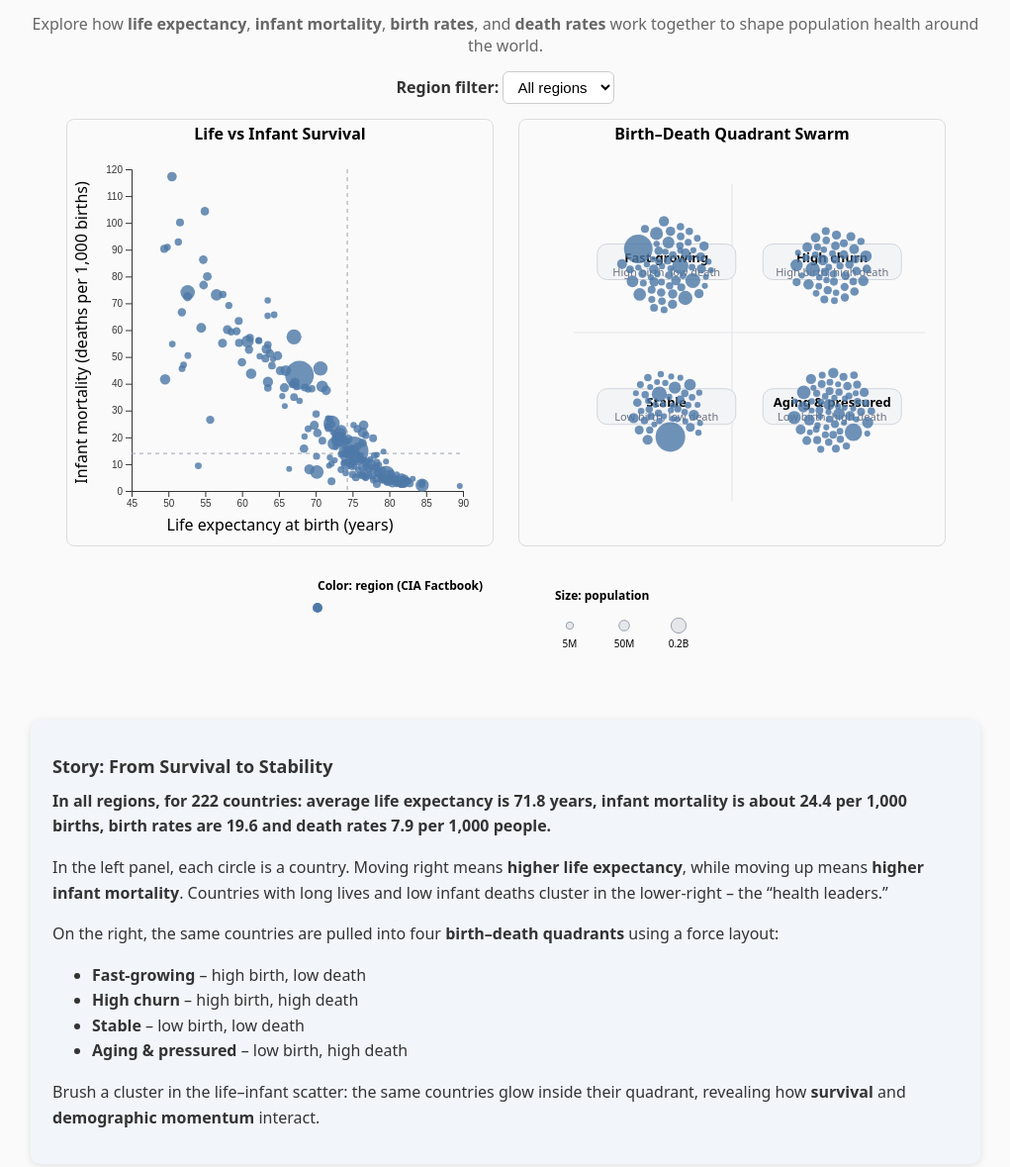
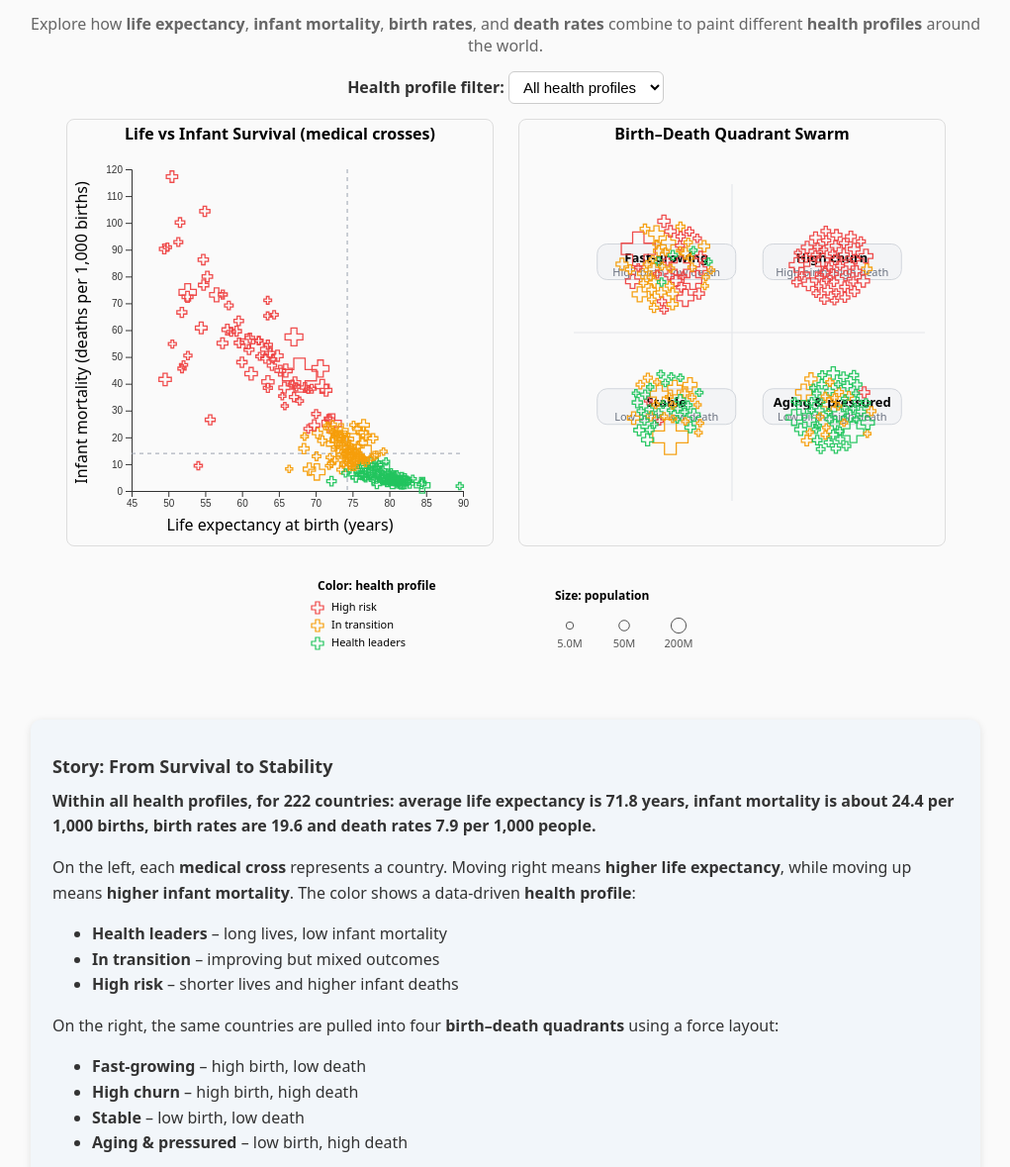
Before and after one commit to Rohh1/csc316final, a website: page dashboard.html in a window 1280 px wide. Shown: the part 147-1326 px from the top of the page at 99% size, without its empty margins (129-1150 px from the left). Drawn offline with nearby package versions, Linux system fonts and the light colour scheme; animation ran at ten frames a second.

Commit message:
Refactor Population Health Dashboard: update navigation comments, enhance subtitle and filter labels for clarity, and improve health profile descriptions in the story block.

```diff
--- a/dashboard.html
+++ b/dashboard.html
@@ -11,7 +11,7 @@
 </head>
 <body>
 
-<!-- Top navigation (same structure as other pages) -->
+<!-- Top navigation -->
 <nav class="top-nav">
     <a href="map.html" class="nav-item">Map Overview</a>
     <a href="scatter.html" class="nav-item">Migration vs Life Expectancy</a>
@@ -26,43 +26,47 @@
     <h1>Population Health Dashboard</h1>
     <p class="subtitle">
         Explore how <b>life expectancy</b>, <b>infant mortality</b>, <b>birth rates</b>, and <b>death rates</b>
-        work together to shape population health around the world.
+        combine to paint different <b>health profiles</b> around the world.
     </p>
 
     <!-- Controls -->
     <div id="controls">
-        <label for="filter"><b>Region filter:</b></label>
+        <label for="filter"><b>Health profile filter:</b></label>
         <select id="filter">
-            <!-- Options will be populated from the data's region values -->
-            <option value="all">All regions</option>
+            <option value="all">All health profiles</option>
         </select>
     </div>
 
-    <!-- Two coordinated panels: scatter + force "swarm" -->
+    <!-- Two coordinated panels -->
     <div id="dashboard">
         <div id="plot1" class="plot"></div>
         <div id="plot2" class="plot"></div>
     </div>
 
-    <!-- Legend for colours & population size -->
+    <!-- Legend -->
     <div id="legend-dashboard">
         <svg width="420" height="120"></svg>
     </div>
 
-    <!-- Story block with dynamic selection summary -->
+    <!-- Story block -->
     <div class="story-block">
         <h2>Story: From Survival to Stability</h2>
         <p id="selection-summary" style="margin-top:0; font-weight:600;">
-            Showing all countries – hover, brush, or filter to see how patterns change.
+            Showing all countries – hover, brush, or filter to see how health profiles shift.
         </p>
         <p>
-            In the left panel, each circle is a country. Moving right means <b>higher life expectancy</b>,
-            while moving up means <b>higher infant mortality</b>. Countries with long lives and low infant
-            deaths cluster in the lower-right – the “health leaders.”
+            On the left, each <b>medical cross</b> represents a country. Moving right means
+            <b>higher life expectancy</b>, while moving up means <b>higher infant mortality</b>.
+            The color shows a data-driven <b>health profile</b>:
         </p>
+        <ul>
+            <li><b>Health leaders</b> – long lives, low infant mortality</li>
+            <li><b>In transition</b> – improving but mixed outcomes</li>
+            <li><b>High risk</b> – shorter lives and higher infant deaths</li>
+        </ul>
         <p>
-            On the right, the same countries are pulled into four <b>birth–death quadrants</b> using a
-            force layout:
+            On the right, the same countries are pulled into four <b>birth–death quadrants</b>
+            using a force layout:
         </p>
         <ul>
             <li><b>Fast-growing</b> – high birth, low death</li>
@@ -71,8 +75,9 @@
             <li><b>Aging & pressured</b> – low birth, high death</li>
         </ul>
         <p>
-            Brush a cluster in the life–infant scatter: the same countries glow inside their quadrant,
-            revealing how <b>survival</b> and <b>demographic momentum</b> interact.
+            Brush a cluster in the left panel: those countries glow as medical crosses
+            inside their quadrant, revealing how <b>survival</b> and <b>demographic momentum</b>
+            interact for different health profiles.
         </p>
     </div>
 </div>
@@ -81,7 +86,7 @@
 <script src="js/dashboard.js"></script>
 
 <script>
-    // Auto-highlight active nav item based on URL
+    // Highlight active nav
     const path = window.location.pathname;
     document.querySelectorAll('.nav-item').forEach(link => {
         if (path.includes(link.getAttribute('href'))) {
--- a/js/dashboard.js
+++ b/js/dashboard.js
@@ -1,11 +1,11 @@
 // Population Health Dashboard
-// Linked scatter + force-directed "quadrant swarm"
+// Linked scatter + birth–death quadrant swarm with medical cross glyphs
 
 const width  = 430;
 const height = 430;
 const margin = { top: 50, right: 30, bottom: 55, left: 65 };
 
-// Shared tooltip (uses .tooltip styles from style.css)
+// Shared tooltip (uses .tooltip class from style.css)
 const tooltip = d3.select("body")
     .append("div")
     .attr("class", "tooltip")
@@ -15,12 +15,11 @@ const tooltip = d3.select("body")
 let data = [];
 let dotsScatter, dotsSwarm;
 let brushedCountries = new Set();
-let currentRegion = "all";
+let currentHealthTier = "all";
 let activeQuadrant = null;
 
-// Load CIA Factbook data
+// Load CIA Factbook data (ONLY using columns that exist in your CSV)
 d3.csv("data/cia_factbook.csv", d3.autoType).then(raw => {
-    // Basic cleaning: keep rows with all required fields
     data = raw.filter(d =>
         d.country &&
         !isNaN(d.life_exp_at_birth) &&
@@ -30,35 +29,56 @@ d3.csv("data/cia_factbook.csv", d3.autoType).then(raw => {
         d.population > 0
     );
 
-    // Region values straight from the dataset (e.g., "Africa", "Europe", etc.)
-    const regions = Array.from(new Set(data.map(d => d.region))).sort();
+    // ---------- HEALTH PROFILE CATEGORIES (from your health data only) ----------
+    // Use a simple score = life expectancy - infant mortality, then split into tertiles.
+    const scores = data.map(d => d.life_exp_at_birth - d.infant_mortality_rate).sort(d3.ascending);
+    const h1 = d3.quantile(scores, 0.33);
+    const h2 = d3.quantile(scores, 0.66);
+
+    const healthTiers = ["High risk", "In transition", "Health leaders"];
+
+    data.forEach(d => {
+        const s = d.life_exp_at_birth - d.infant_mortality_rate;
+        if (s <= h1) {
+            d.healthTier = "High risk";
+        } else if (s <= h2) {
+            d.healthTier = "In transition";
+        } else {
+            d.healthTier = "Health leaders";
+        }
+    });
+
+    // Color by health profile (health-ish palette)
     const color = d3.scaleOrdinal()
-        .domain(regions)
-        .range(d3.schemeTableau10.concat(d3.schemeSet3).slice(0, regions.length));
+        .domain(healthTiers)
+        .range(["#ef4444", "#f59e0b", "#22c55e"]); // red, amber, green
 
+    // Population → size scale (used to size the medical crosses)
     const rPop = d3.scaleSqrt()
         .domain(d3.extent(data, d => d.population))
         .range([3, 15]);
 
-    // ----- Populate region filter from data -----
+    const symbolSize = d => Math.PI * Math.pow(rPop(d.population), 2);
+
+    // ---------- Populate health profile dropdown ----------
     const filterSelect = d3.select("#filter");
     filterSelect.selectAll("option").remove();
     filterSelect.append("option")
         .attr("value", "all")
-        .text("All regions");
-    regions.forEach(region => {
+        .text("All health profiles");
+    healthTiers.forEach(tier => {
         filterSelect.append("option")
-            .attr("value", region)
-            .text(region);
+            .attr("value", tier)
+            .text(tier);
     });
 
     filterSelect.on("change", e => {
-        currentRegion = e.target.value;
+        currentHealthTier = e.target.value;
         updateStyles();
         updateSummary();
     });
 
-    // ----- Derived thresholds for quadrants -----
+    // ---------- Birth–death quadrants (same idea as before) ----------
     const medianBirth = d3.median(data, d => d.birth_rate);
     const medianDeath = d3.median(data, d => d.death_rate);
 
@@ -102,9 +122,7 @@ d3.csv("data/cia_factbook.csv", d3.autoType).then(raw => {
         d.quadrantLabel = quadrantConfig[key].label;
     });
 
-    // ---------------------------------------------------------------------
-    // Panel 1: Life expectancy vs infant mortality scatter
-    // ---------------------------------------------------------------------
+    // ---------- Panel 1: Life vs infant mortality (medical crosses) ----------
     const svg1 = d3.select("#plot1").append("svg")
         .attr("width", width)
         .attr("height", height);
@@ -121,6 +139,7 @@ d3.csv("data/cia_factbook.csv", d3.autoType).then(raw => {
     svg1.append("g")
         .attr("transform", `translate(0,${height - margin.bottom})`)
         .call(d3.axisBottom(x1));
+
     svg1.append("g")
         .attr("transform", `translate(${margin.left},0)`)
         .call(d3.axisLeft(y1));
@@ -139,16 +158,16 @@ d3.csv("data/cia_factbook.csv", d3.autoType).then(raw => {
         .attr("text-anchor", "middle")
         .text("Infant mortality (deaths per 1,000 births)");
 
-    // panel title
+    // title
     svg1.append("text")
         .attr("x", width / 2)
         .attr("y", 20)
         .attr("text-anchor", "middle")
         .style("font-weight", 600)
-        .text("Life vs Infant Survival");
+        .text("Life vs Infant Survival (medical crosses)");
 
-    // median lines for guidance (life & infant)
-    const medianLife = d3.median(data, d => d.life_exp_at_birth);
+    // median guide lines
+    const medianLife   = d3.median(data, d => d.life_exp_at_birth);
     const medianInfant = d3.median(data, d => d.infant_mortality_rate);
 
     svg1.append("line")
@@ -167,22 +186,25 @@ d3.csv("data/cia_factbook.csv", d3.autoType).then(raw => {
         .attr("stroke", "#9ca3af")
         .attr("stroke-dasharray", "4,4");
 
-    // dots
+    // medical cross glyphs
+    const crossSymbolScatter = d3.symbol()
+        .type(d3.symbolCross);
+
     dotsScatter = svg1.append("g")
-        .selectAll("circle")
+        .selectAll("path")
         .data(data)
-        .join("circle")
-        .attr("cx", d => x1(d.life_exp_at_birth))
-        .attr("cy", d => y1(d.infant_mortality_rate))
-        .attr("r", d => rPop(d.population))
-        .attr("fill", d => color(d.region))
-        .attr("fill-opacity", 0.9)
+        .join("path")
         .attr("class", "dot-scatter")
+        .attr("d", d => crossSymbolScatter.size(symbolSize(d))())
+        .attr("transform", d => `translate(${x1(d.life_exp_at_birth)},${y1(d.infant_mortality_rate)})`)
+        .attr("fill", "none")
+        .attr("stroke", d => color(d.healthTier))
+        .attr("stroke-width", 1.3)
         .on("mousemove", (event, d) => showTooltip(event, d))
-        .on("mouseleave", () => hideTooltip())
+        .on("mouseleave", hideTooltip)
         .on("click", (event, d) => focusSingleCountry(d.country));
 
-    // brushing on scatter
+    // brushing
     const brush = d3.brush()
         .extent([[margin.left, margin.top], [width - margin.right, height - margin.bottom]])
         .on("brush end", brushed);
@@ -212,14 +234,11 @@ d3.csv("data/cia_factbook.csv", d3.autoType).then(raw => {
         updateSummary();
     }
 
-    // ---------------------------------------------------------------------
-    // Panel 2: Force-directed birth–death quadrant swarm
-    // ---------------------------------------------------------------------
+    // ---------- Panel 2: Birth–death quadrant swarm (medical crosses) ----------
     const svg2 = d3.select("#plot2").append("svg")
         .attr("width", width)
         .attr("height", height);
 
-    // panel title
     svg2.append("text")
         .attr("x", width / 2)
         .attr("y", 20)
@@ -227,7 +246,7 @@ d3.csv("data/cia_factbook.csv", d3.autoType).then(raw => {
         .style("font-weight", 600)
         .text("Birth–Death Quadrant Swarm");
 
-    // faint quadrant grid
+    // quadrant grid
     svg2.append("line")
         .attr("x1", width / 2)
         .attr("x2", width / 2)
@@ -244,7 +263,6 @@ d3.csv("data/cia_factbook.csv", d3.autoType).then(raw => {
         .attr("stroke", "#e5e7eb")
         .attr("stroke-width", 1.2);
 
-    // quadrant labels
     const quadEntries = Object.entries(quadrantConfig);
     const quadLabelGroup = svg2.append("g")
         .attr("class", "quadrant-labels");
@@ -287,29 +305,31 @@ d3.csv("data/cia_factbook.csv", d3.autoType).then(raw => {
             .text(cfg.detail);
     });
 
-    // nodes for swarm layout (copy references so simulation can mutate x,y)
+    // copy data for simulation, carrying healthTier and quadrant info
     const nodes = data.map(d => Object.assign({}, d));
 
-    // initial positions near their quadrant centers (in pixel space)
     nodes.forEach(n => {
         const q = quadrantConfig[n.quadrantKey];
         n.x = margin.left + (width - margin.left - margin.right) * q.x;
         n.y = margin.top + (height - margin.top - margin.bottom) * q.y;
     });
 
+    const crossSymbolSwarm = d3.symbol().type(d3.symbolCross);
+
     dotsSwarm = svg2.append("g")
-        .selectAll("circle")
+        .selectAll("path")
         .data(nodes)
-        .join("circle")
-        .attr("r", d => rPop(d.population))
-        .attr("fill", d => color(d.region))
-        .attr("fill-opacity", 0.9)
+        .join("path")
         .attr("class", "dot-swarm")
+        .attr("d", d => crossSymbolSwarm.size(symbolSize(d))())
+        .attr("transform", d => `translate(${d.x},${d.y})`)
+        .attr("fill", "none")
+        .attr("stroke", d => color(d.healthTier))
+        .attr("stroke-width", 1.3)
         .on("mousemove", (event, d) => showTooltip(event, d))
-        .on("mouseleave", () => hideTooltip())
+        .on("mouseleave", hideTooltip)
         .on("click", (event, d) => focusSingleCountry(d.country));
 
-    // force simulation pulls nodes into quadrant clusters
     const sim = d3.forceSimulation(nodes)
         .force("x", d3.forceX(d => {
             const cfg = quadrantConfig[d.quadrantKey];
@@ -323,43 +343,43 @@ d3.csv("data/cia_factbook.csv", d3.autoType).then(raw => {
         .alpha(1)
         .alphaDecay(0.025)
         .on("tick", () => {
-            dotsSwarm
-                .attr("cx", d => d.x)
-                .attr("cy", d => d.y);
+            dotsSwarm.attr("transform", d => `translate(${d.x},${d.y})`);
         });
 
-    // ---------------------------------------------------------------------
-    // Legend (regions + population size)
-    // ---------------------------------------------------------------------
+    // ---------- Legend ----------
     const legendSvg = d3.select("#legend-dashboard svg");
     legendSvg.selectAll("*").remove();
 
-    const legendPadding = 16;
     const legendRegionX = 20;
     const legendRegionY = 20;
 
-    const regionLegend = legendSvg.append("g")
+    const profileLegend = legendSvg.append("g")
         .attr("transform", `translate(${legendRegionX},${legendRegionY})`);
 
-    regionLegend.append("text")
+    profileLegend.append("text")
         .attr("x", 0)
         .attr("y", -6)
         .style("font-size", 12)
         .style("font-weight", 600)
-        .text("Color: region (CIA Factbook)");
+        .text("Color: health profile");
 
-    regions.forEach((region, i) => {
-        const y = 12 + i * 16;
-        regionLegend.append("circle")
-            .attr("cx", 0)
-            .attr("cy", y)
-            .attr("r", 5)
-            .attr("fill", color(region));
-        regionLegend.append("text")
-            .attr("x", 12)
-            .attr("y", y + 4)
+    const crossLegendSymbol = d3.symbol().type(d3.symbolCross).size(80);
+
+    healthTiers.forEach((tier, i) => {
+        const y = 12 + i * 18;
+
+        profileLegend.append("path")
+            .attr("d", crossLegendSymbol())
+            .attr("transform", `translate(0,${y})`)
+            .attr("fill", "none")
+            .attr("stroke", color(tier))
+            .attr("stroke-width", 1.2);
+
+        profileLegend.append("text")
+            .attr("x", 14)
+            .attr("y", y + 3)
             .style("font-size", 11)
-            .text(region);
+            .text(tier);
     });
 
     const sizeLegend = legendSvg.append("g")
@@ -372,41 +392,41 @@ d3.csv("data/cia_factbook.csv", d3.autoType).then(raw => {
         .text("Size: population");
 
     const popSamples = [5_000_000, 50_000_000, 200_000_000];
+
     popSamples.forEach((p, i) => {
         const x = 15 + i * 55;
         const r = rPop(p);
+
         sizeLegend.append("circle")
             .attr("cx", x)
             .attr("cy", 20)
             .attr("r", r)
-            .attr("fill", "#e5e7eb")
-            .attr("stroke", "#9ca3af");
+            .attr("fill", "none")
+            .attr("stroke", "#555");
+
         sizeLegend.append("text")
             .attr("x", x)
             .attr("y", 42)
             .attr("text-anchor", "middle")
-            .style("font-size", 10)
-            .text(p >= 100_000_000 ? (p / 1_000_000_000).toFixed(1) + "B"
-                 : (p / 1_000_000).toFixed(0) + "M");
+            .style("font-size", 11)
+            .style("fill", "#555")
+            .text(d3.format(".2s")(p));
     });
 
-    // ---------------------------------------------------------------------
-    // Shared helpers
-    // ---------------------------------------------------------------------
-    const fmt1 = d3.format(".1f");
+    // ---------- Shared helpers ----------
+    const fmt1   = d3.format(".1f");
     const fmtPop = d3.format(",.0f");
 
     function showTooltip(event, d) {
-        const region = d.region || "Unknown region";
         const html = `
             <strong>${d.country}</strong><br/>
-            Region: ${region}<br/>
+            Health profile: ${d.healthTier}<br/>
             Life expectancy: ${fmt1(d.life_exp_at_birth)} years<br/>
             Infant mortality: ${fmt1(d.infant_mortality_rate)} / 1,000 births<br/>
             Birth rate: ${fmt1(d.birth_rate)} / 1,000 people<br/>
             Death rate: ${fmt1(d.death_rate)} / 1,000 people<br/>
             Population: ${fmtPop(d.population)}<br/>
-            Quadrant: ${d.quadrantLabel}
+            Birth–death quadrant: ${d.quadrantLabel}
         `;
         tooltip
             .style("display", "block")
@@ -419,10 +439,9 @@ d3.csv("data/cia_factbook.csv", d3.autoType).then(raw => {
         tooltip.style("display", "none");
     }
 
-    // Highlight a single country across both views when clicked
     function focusSingleCountry(countryName) {
         brushedCountries = new Set([countryName]);
-        activeQuadrant = null; // reset quadrant filter for clarity
+        activeQuadrant = null;
         updateStyles();
         updateSummary();
     }
@@ -431,12 +450,11 @@ d3.csv("data/cia_factbook.csv", d3.autoType).then(raw => {
         const hasBrush = brushedCountries.size > 0;
 
         dotsScatter
-            .attr("stroke", d => brushedCountries.has(d.country) ? "#111827" : "none")
-            .attr("stroke-width", d => brushedCountries.has(d.country) ? 1.6 : 0.7)
+            .attr("stroke-width", d => brushedCountries.has(d.country) ? 2 : 1.3)
             .attr("opacity", d => {
-                const regionOK   = (currentRegion === "all" || d.region === currentRegion);
+                const profileOK = (currentHealthTier === "all" || d.healthTier === currentHealthTier);
                 const quadrantOK = (!activeQuadrant || d.quadrantKey === activeQuadrant);
-                let base = (regionOK && quadrantOK) ? 0.9 : 0.08;
+                let base = (profileOK && quadrantOK) ? 0.95 : 0.1;
                 if (hasBrush) {
                     if (brushedCountries.has(d.country)) return 1.0;
                     base *= 0.4;
@@ -445,12 +463,11 @@ d3.csv("data/cia_factbook.csv", d3.autoType).then(raw => {
             });
 
         dotsSwarm
-            .attr("stroke", d => brushedCountries.has(d.country) ? "#111827" : "none")
-            .attr("stroke-width", d => brushedCountries.has(d.country) ? 1.6 : 0.7)
+            .attr("stroke-width", d => brushedCountries.has(d.country) ? 2 : 1.3)
             .attr("opacity", d => {
-                const regionOK   = (currentRegion === "all" || d.region === currentRegion);
+                const profileOK = (currentHealthTier === "all" || d.healthTier === currentHealthTier);
                 const quadrantOK = (!activeQuadrant || d.quadrantKey === activeQuadrant);
-                let base = (regionOK && quadrantOK) ? 0.9 : 0.08;
+                let base = (profileOK && quadrantOK) ? 0.95 : 0.1;
                 if (hasBrush) {
                     if (brushedCountries.has(d.country)) return 1.0;
                     base *= 0.4;
@@ -458,9 +475,9 @@ d3.csv("data/cia_factbook.csv", d3.autoType).then(raw => {
                 return base;
             });
 
-        // visual feedback on quadrant labels (bold active one)
+        // highlight active quadrant label border
         quadLabelGroup.selectAll("g").select("rect")
-            .attr("stroke", (d, i, nodes) => {
+            .attr("stroke", (d, i) => {
                 const key = quadEntries[i][0];
                 return (key === activeQuadrant) ? "#111827" : "#d1d5db";
             })
@@ -473,14 +490,14 @@ d3.csv("data/cia_factbook.csv", d3.autoType).then(raw => {
     function updateSummary() {
         const summaryEl = d3.select("#selection-summary");
 
-        const inRegion = d => (currentRegion === "all" || d.region === currentRegion);
-        const inQuad   = d => (!activeQuadrant || d.quadrantKey === activeQuadrant);
-        const inBrush  = d => (brushedCountries.size === 0 || brushedCountries.has(d.country));
+        const profileOK = d => (currentHealthTier === "all" || d.healthTier === currentHealthTier);
+        const quadOK    = d => (!activeQuadrant || d.quadrantKey === activeQuadrant);
+        const brushOK   = d => (brushedCountries.size === 0 || brushedCountries.has(d.country));
 
-        const filtered = data.filter(d => inRegion(d) && inQuad(d) && inBrush(d));
+        const filtered = data.filter(d => profileOK(d) && quadOK(d) && brushOK(d));
 
         if (filtered.length === 0) {
-            summaryEl.text("No countries match this combination of filters/selection.");
+            summaryEl.text("No countries match this combination of health profile, quadrant, and selection.");
             return;
         }
 
@@ -489,9 +506,9 @@ d3.csv("data/cia_factbook.csv", d3.autoType).then(raw => {
         const meanBirth  = d3.mean(filtered, d => d.birth_rate);
         const meanDeath  = d3.mean(filtered, d => d.death_rate);
 
-        const regionText = (currentRegion === "all")
-            ? "all regions"
-            : currentRegion;
+        const profileText = (currentHealthTier === "all")
+            ? "all health profiles"
+            : `the “${currentHealthTier}” profile`;
 
         let scopeText = "";
         if (brushedCountries.size > 0) {
@@ -503,14 +520,14 @@ d3.csv("data/cia_factbook.csv", d3.autoType).then(raw => {
         }
 
         summaryEl.html(
-            `In <b>${regionText}</b>, ${scopeText}: ` +
+            `Within <b>${profileText}</b>, ${scopeText}: ` +
             `average life expectancy is <b>${fmt1(meanLife)} years</b>, ` +
             `infant mortality is about <b>${fmt1(meanInfant)}</b> per 1,000 births, ` +
             `birth rates are <b>${fmt1(meanBirth)}</b> and death rates <b>${fmt1(meanDeath)}</b> per 1,000 people.`
         );
     }
 
-    // Initial render
+    // initial render
     updateStyles();
     updateSummary();
 });
```
